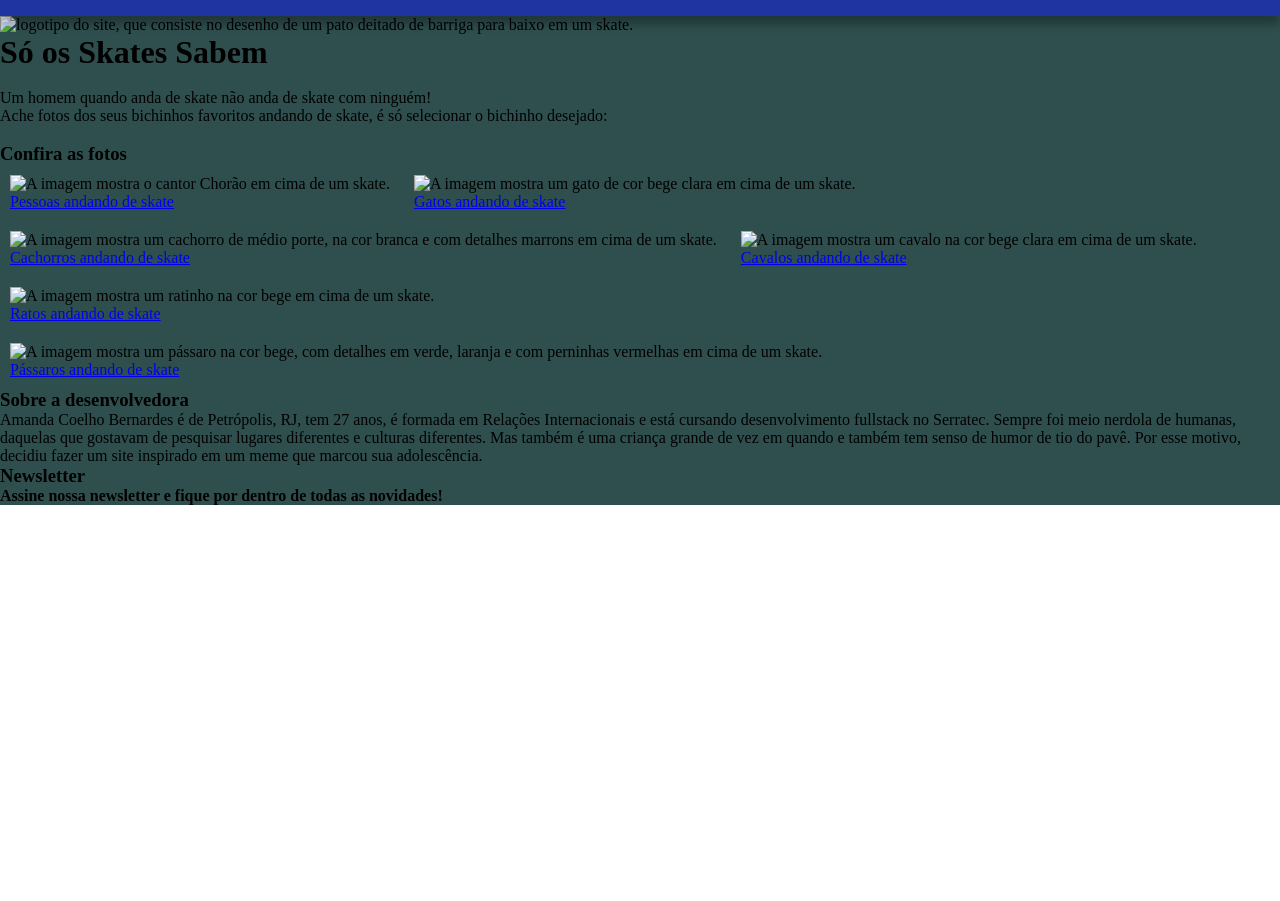
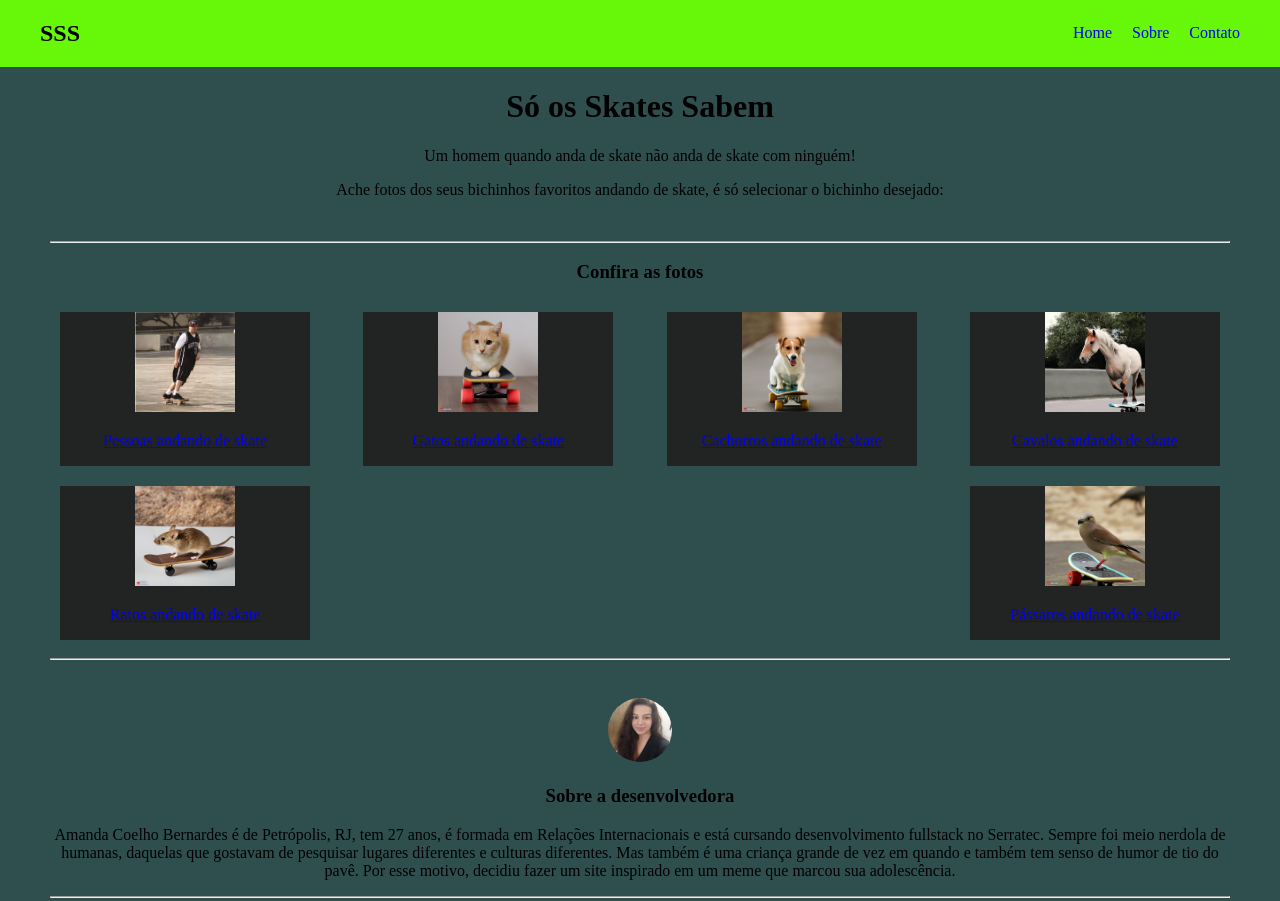
Before and after one commit to Amandac-b/Front_Essencial_Amanda, a plain HTML site: page index.html in a window 1280 px wide. Shown: the top 901 px of the page. Before the commit the page ends 800 px from the top, so only its background shows below. Drawn offline with Linux system fonts and the light colour scheme.

Commit message:
fix: ajustando o projeto

```diff
--- a/index.html
+++ b/index.html
@@ -5,40 +5,36 @@
     <meta charset="UTF-8" />
     <meta name="viewport" content="width=device-width, initial-scale=1.0" />
     <link rel="stylesheet" type="text/css" href="styles.css" media="screen" />
-    <link rel="stylesheet" href="/global/reset.css" />
-    <link rel="stylesheet" href="/global/base.css" />
-    <link rel="stylesheet" href="/global/navbar.css" />
-    <link rel="stylesheet" href="/global/footer.css" />
-    <link rel="stylesheet" href="index.css" />
-    <link rel="icon" href="/assets/icons/favicon.svg" />
-    <title>SSS</title>
+    <!-- <link rel="stylesheet" href="index.css" /> -->
+    <title>Só os Skates Sabem</title>
   </head>
 
   <body>
-    <div class="container_geral" id="container_geral">
-      <div class="navbar"></div>
-
-      <div class="logo">
-        <img
-          src="./assets/logo.png"
-          alt="logotipo do site, que consiste no desenho de um pato deitado de barriga para baixo em um skate."
-          width="50wv"
-          height="50hv"
-        />
+    <nav class="navbar">
+      <div>
+        <h1>SSS</h1>
       </div>
-
+      <ul>
+        <li><a href="#cards">Home</a></li>
+        <li><a href="#sobre_titulo">Sobre</a></li>
+        <li><a href="#newsletter_titulo">Contato</a></li>
+      </ul>
+    </nav>
+    <div class="container" id="container_geral">
       <div class="titulo_subtitulo">
         <h1>Só os Skates Sabem</h1>
-        <br />
+
         <p>Um homem quando anda de skate não anda de skate com ninguém!</p>
         <p>
           Ache fotos dos seus bichinhos favoritos andando de skate, é só
           selecionar o bichinho desejado:
         </p>
         <br />
+        <hr />
         <h3>Confira as fotos</h3>
       </div>
 
+      <div class="cards">
         <div class="card">
           <img
             src="./assets/cho_skate.png"
@@ -149,9 +145,15 @@
             >
           </p>
         </div>
+      </div>
+      <hr />
 
       <div class="sobre" id="sobre">
-        <h3>Sobre a desenvolvedora</h3>
+        <div class="foto_dev" id="foto_dev">
+          <img src="./assets/eu.jpeg" />
+        </div>
+
+        <h3 id="sobre_titulo">Sobre a desenvolvedora</h3>
         <p>
           Amanda Coelho Bernardes é de Petrópolis, RJ, tem 27 anos, é formada em
           Relações Internacionais e está cursando desenvolvimento fullstack no
@@ -162,9 +164,9 @@
           marcou sua adolescência.
         </p>
       </div>
-
+      <hr />
       <div class="newsletter" id="newsletter">
-        <h3>Newsletter</h3>
+        <h3 id="newsletter_titulo">Newsletter</h3>
         <h4>
           Assine nossa newsletter e fique por dentro de todas as novidades!
         </h4>
--- a/styles.css
+++ b/styles.css
@@ -1,28 +1,37 @@
-* {
+body {
   margin: 0;
   padding: 0;
-    box-sizing: border-box;
+  background-color: darkslategray;
+  text-align: center;
 }
 
-  .container_geral {
-    width: 100%;
-    height: 100%;
-    background-color: darkslategray;
+.container {
+  width: auto;
+  height: auto;
+  padding: 0px 50px;
 }
 
 .navbar {
-    position: sticky;
-    z-index: 20;
-    top: 0;
-    left: 0;
-    width: 100%;
-    height: 100%;
+  padding: 0px 40px;
+  width: auto;
+  list-style-type: none;
+  background: rgb(103, 247, 8);
+  display: flex;
+  justify-content: space-between;
+}
 
-    padding: 0.5rem;
+.navbar ul {
+  display: flex;
+  justify-content: space-between;
+  align-items: center;
+  list-style-type: none;
+  gap: 20px;
+}
 
-    box-shadow: 0 0.5rem 0.6rem 0 #00000050;
-    background-color: #1f33a1;
+.navbar ul li a {
+  text-decoration: none;
 }
+
 .logo {
   width: 20;
   height: 100%;
@@ -31,19 +40,31 @@
   width: 100%;
   height: 100%;
   background-color: darkslategray;
+  text-align: center;
+}
+.cards {
+  display: flex;
+  justify-content: space-between;
+  flex-wrap: wrap;
 }
 .card {
-    width: 100wv;
-    height: 100hv;
-    background-color: darkslategray;
+  min-width: 250px;
+  height: auto;
+  background-color: rgb(34, 35, 35);
   margin: 10px;
-    display: inline-block;
+  text-align: center;
 }
 .sobre {
   width: 100%;
   height: 100%;
   background-color: darkslategray;
 }
+.foto_dev img {
+  width: 5vw;
+  height: auto;
+  border-radius: 50%;
+  margin-top: 30px;
+}
 .newsletter {
   width: 100%;
   height: 100%;
```
Also changed, not shown: assets/cachorro_skate.jpg (added), assets/cavalo_skate.jpeg (added), assets/cho_skate.png (added), assets/eu.jpeg (added), assets/gato_skate.jpg (added), assets/logo.png (added), assets/passaro_skate.jpg (added), assets/rato_skate.jpg (added). Lines whose indentation alone changed are shown as unchanged.
